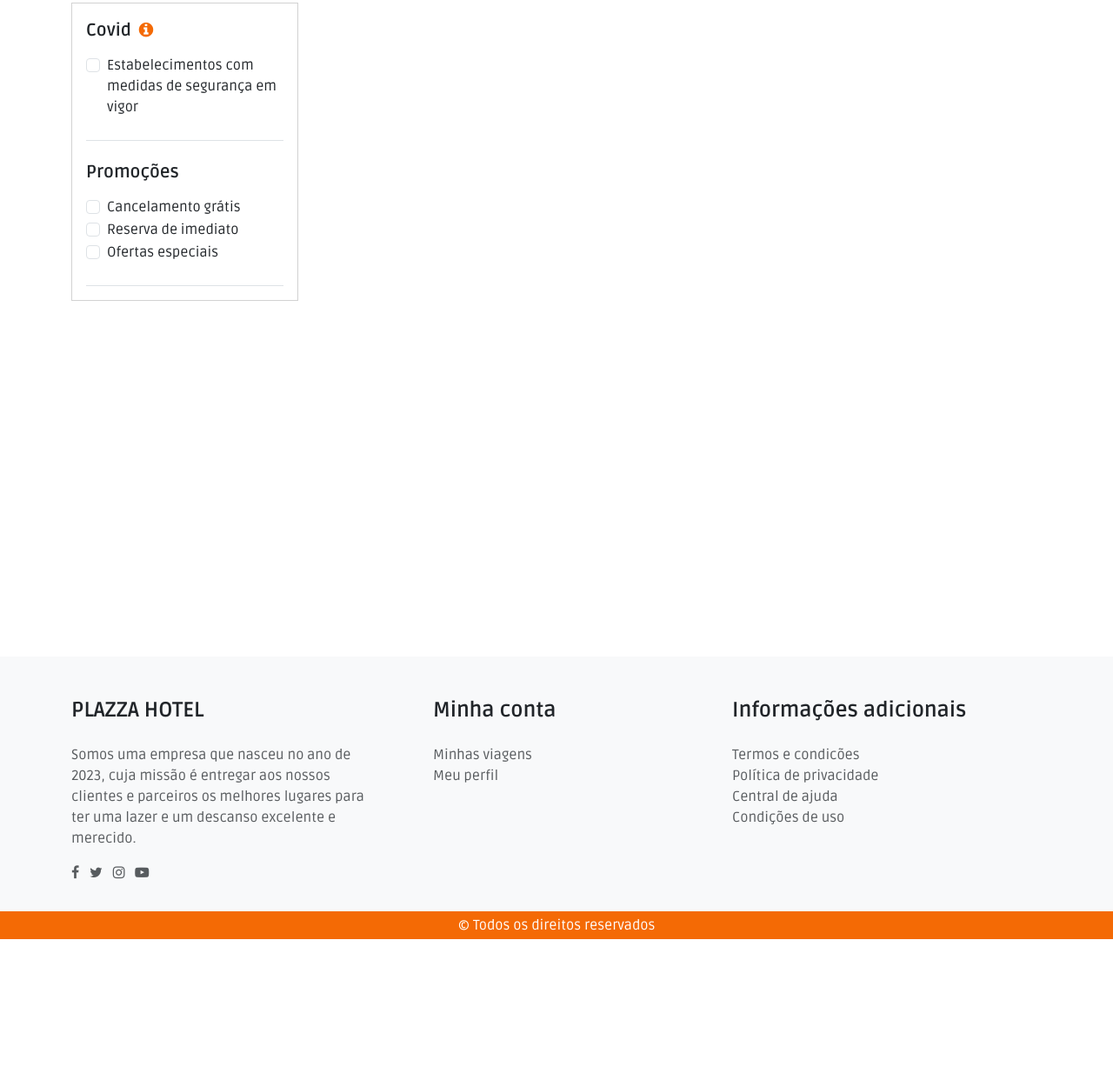
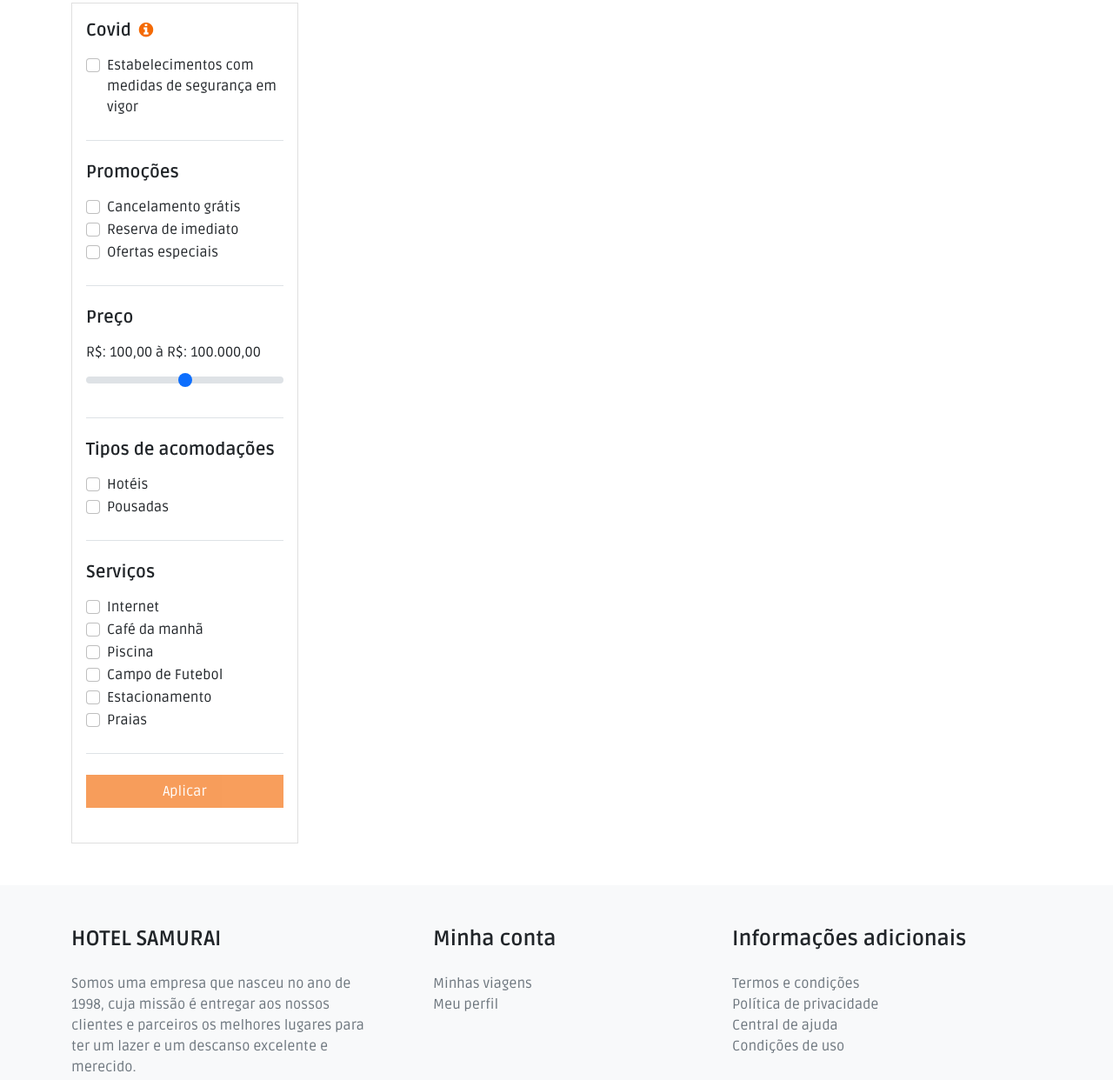
Before and after one commit to nildogalvino/hotel, a plain HTML site: page result.html in a window 1280 px wide. Shown: the part 749-1991 px from the top of the page at 87% size. Before the commit the page ends 1829 px from the top, so only its background shows below. Drawn offline with nearby package versions, Linux system fonts and the light colour scheme.

Commit message:
Hotel Plaza
Dando continuidade no projeto

```diff
--- a/result.html
+++ b/result.html
@@ -1,10 +1,11 @@
 <!DOCTYPE html>
-<html lang="pt-br">
+<html lang="pt">
 <head>
     <meta charset="UTF-8">
     <meta name="viewport" content="width=device-width, initial-scale=1.0">
-    <title>Hotel Plazza</title>
-    <link href="https://cdn.jsdelivr.net/npm/bootstrap@5.3.2/dist/css/bootstrap.min.css" rel="stylesheet" integrity="sha384-T3c6CoIi6uLrA9TneNEoa7RxnatzjcDSCmG1MXxSR1GAsXEV/Dwwykc2MPK8M2HN" crossorigin="anonymous">
+    <title>Hotel Samurai</title>
+    <link href="https://cdn.jsdelivr.net/npm/bootstrap@5.0.0-beta1/dist/css/bootstrap.min.css" rel="stylesheet"
+        integrity="sha384-giJF6kkoqNQ00vy+HMDP7azOuL0xtbfIcaT9wjKHr8RbDVddVHyTfAAsrekwKmP1" crossorigin="anonymous">
     <link href="https://fonts.googleapis.com/css2?family=Material+Icons" rel="stylesheet">
     <link rel="stylesheet" href="https://stackpath.bootstrapcdn.com/font-awesome/4.7.0/css/font-awesome.min.css"
         integrity="sha384-wvfXpqpZZVQGK6TAh5PVlGOfQNHSoD2xbE+QkPxCAFlNEevoEH3Sl0sibVcOQVnN" crossorigin="anonymous">
@@ -29,9 +30,11 @@
                     <li class="navbar-item me-5">
                         <a href="./index.html" class="nav-link">Home</a>
                     </li>
+                    <!-- Botão aparece quando tela menor -->
                     <li class="nav-item d-block d-md-none d-lg-none pt-2 pb-2">
                         <a href="#" type="button" class="btn btn-orange w-100 rounded-0">Login</a>
                     </li>
+                    <!-- End Botão tela menor -->
                     <li class="nav-item d-none d-md-block d-lg-block">
                         <a href="#" type="button" class="btn btn-orange rounded-0 ps-lg-5 pe-lg-5">Login</a>
                     </li>
@@ -40,7 +43,6 @@
         </div>
     </nav>
     <!-- End Navbar -->
-
 
     <!-- Banner -->
     <main class="w-100 background-banner-search d-flex align-items-center">
@@ -55,21 +57,24 @@
                                 class="form-control rounded-0"
                                 name="localizacao"
                                 id="localizacao"
-                            placeholder="Digite a localização" value="Prado">
+                                placeholder="Digite a localização"
+                                value="Rio de Janeiro">
                             </div>
                             <div class="col-12 col-md-12 col-lg-2 mb-3">
                                 <label for="entrada" class="form-label fw-bold">Entrada</label>
                                 <input type="date"
                                 class="form-control rounded-0"
                                 name="entrada"
-                            id="entrada" value="2023-12-29">
+                                id="entrada"
+                                value="2020-01-01">
                             </div>
                             <div class="col-12 col-md-12 col-lg-2 mb-3">
                                 <label for="saida" class="form-label fw-bold">Saída</label>
                                 <input type="date"
                                 class="form-control rounded-0"
                                 name="saida"
-                            id="saida" value="2024-01-05">
+                                id="saida"
+                                value="2020-01-10">
                             </div>
                             <div class="col-12 col-md-12 col-lg-3 mb-3">
                                 <label for="periodo" class="form-label fw-bold">Período</label>
@@ -101,8 +106,7 @@
     <main class="w-100 min-vh-100">
         <div class="container pt-4 pt-lg-5 pb-lg-5">
             <div class="row">
-            <!-- d-none d-md-none -->
-            <div class="d-lg-block col-lg-3">
+                <div class="d-none d-md-none d-lg-block col-lg-3">
                     <div class="card h-100 rounded-0">
                         <div class="card-body">
                             <!-- Covid -->
@@ -149,6 +153,83 @@
                                 </div>
                             </div>
                             <!-- End promoções -->
+                            <!-- Preço -->
+                            <div class="w-100 pt-4 pb-4 border-bottom">
+                                <div class="card-title d-flex align-items-baseline">
+                                    <h4 class="fs-5 fw-bold me-2">Preço</h4>
+                                </div>
+                                <label for="range" class="form-label">R$: 100,00 à R$: 100.000,00</label>
+                                <input type="range" class="form-range" min="0" max="5" step="0.5" id="range">
+                            </div>
+                            <!-- End preço -->
+                            <!-- Tipos de acomodações -->
+                            <div class="w-100 pt-4 pb-4 border-bottom">
+                                <div class="card-title d-flex align-items-baseline">
+                                    <h4 class="fs-5 fw-bold me-2">Tipos de acomodações</h4>
+                                </div>
+                                <div class="form-check">
+                                    <input type="checkbox" class="form-check-input" value="hoteis" id="hoteis">
+                                    <label for="hoteis" class="form-check-label">
+                                        Hotéis
+                                    </label>
+                                </div>
+                                <div class="form-check">
+                                    <input type="checkbox" class="form-check-input" value="pousadas" id="pousadas">
+                                    <label for="pousadas" class="form-check-label">
+                                        Pousadas
+                                    </label>
+                                </div>
+                            </div>
+                            <!-- End acomodações -->
+                            <div class="w-100 pt-4 pb-4 border-bottom">
+                                <div class="card-title d-flex align-items-baseline">
+                                    <h4 class="fs-5 fw-bold me-2">Serviços</h4>
+                                </div>
+                                <div class="form-check">
+                                    <input type="checkbox" class="form-check-input" value="internet" id="internet">
+                                    <label for="internet" class="form-check-label">
+                                        Internet
+                                    </label>
+                                </div>
+                                <div class="form-check">
+                                    <input type="checkbox" class="form-check-input" value="cafe-manha" id="cafe-manha">
+                                    <label for="cafe-manha" class="form-check-label">
+                                        Café da manhã
+                                    </label>
+                                </div>
+                                <div class="form-check">
+                                    <input type="checkbox" class="form-check-input" value="piscina" id="piscina">
+                                    <label for="piscina" class="form-check-label">
+                                        Piscina
+                                    </label>
+                                </div>
+                                <div class="form-check">
+                                    <input type="checkbox" class="form-check-input" value="campo-futebol" id="campo-futebol">
+                                    <label for="campo-futebol" class="form-check-label">
+                                        Campo de Futebol
+                                    </label>
+                                </div>
+                                <div class="form-check">
+                                    <input type="checkbox" class="form-check-input" value="estacionamento" id="estacionamento">
+                                    <label for="estacionamento" class="form-check-label">
+                                        Estacionamento
+                                    </label>
+                                </div>
+                                <div class="form-check">
+                                    <input type="checkbox" class="form-check-input" value="praias" id="praias">
+                                    <label for="praias" class="form-check-label">
+                                        Praias
+                                    </label>
+                                </div>
+                            </div>
+                            <!-- End Serviços -->
+                            <!-- Botão de aplicar -->
+                            <div class="w-100 pt-4 pb-4 d-flex justify-content-end">
+                                <button type="button" class="btn btn-orange pe-4 ps-4 rounded-0 w-100" disabled>
+                                    Aplicar
+                                </button>
+                            </div>
+                            <!-- End Botão -->
                         </div>
                     </div>
                 </div>
@@ -157,16 +238,16 @@
     </main>
 
 
-<!--Footer-->
+    <!-- Footer -->
     <footer class="w-100 bg-light">
         <div class="container pt-5 pt-lg-5 pb-lg-3">
             <div class="row">
                 <div class="col-12 col-md-3 col-lg-4 mb-3 mb-md-0 mb-lg-0">
-                <h4 class="fs-4 fw-bold text-uppercase mb-2 mb-md-4 mb-lg-4">Plazza Hotel</h4>
-                <p  class="text-muted">
-                    Somos uma empresa que nasceu no ano de 2023, cuja missão é entregar aos nossos
-                    clientes e parceiros
-                    os melhores lugares para ter uma lazer e um descanso excelente
+                    <h4 class="fs-4 fw-bold text-uppercase mb-2 mb-md-4 mb-lg-4">Hotel Samurai</h4>
+                    <p class="text-muted">
+                        Somos uma empresa que nasceu no ano de 1998, cuja missão
+                        é entregar aos nossos clientes e parceiros
+                        os melhores lugares para ter um lazer e um descanso excelente
                         e merecido.
                     </p>
                     <p>
@@ -186,26 +267,26 @@
                 </div>
                 <div class="col-12 col-md-3 col-lg-4 pe-lg-0 ps-lg-5 mb-3 mb-md-0 mb-lg-0">
                     <h4 class="fs-4 fw-bold mb-2 mb-md-4 mb-lg-4">Minha conta</h4>
-                <p class="mb-0 ">
+                    <p class="mb-0">
                         <a href="#" class="text-decoration-none text-muted">Minhas viagens</a>
                     </p>
-                <p class="mb-0 ">
+                    <p class="mb-0">
                         <a href="#" class="text-decoration-none text-muted">Meu perfil</a>
                     </p>
                 </div>
                 <div class="col-12 col-md-3 col-lg-4 mb-3 mb-md-0 mb-lg-0">
-                <h4 class="fs-4 fw-bold mb-2 mb-4 mb-lg-4">Informações adicionais</h4>
-                <p class="mb-0 ">
-                    <a href="#" class="text-decoration-none text-muted">Termos e condicões</a>
-                    <p class="mb-0 ">
+                    <h4 class="fs-4 fw-bold mb-2 mb-md-4 mb-lg-4">Informações adicionais</h4>
+                    <p class="mb-0">
+                        <a href="#" class="text-decoration-none text-muted">Termos e condições</a>
+                    </p>
+                    <p class="mb-0">
                         <a href="#" class="text-decoration-none text-muted">Política de privacidade</a>
                     </p>
-                    <p class="mb-0 ">
+                    <p class="mb-0">
                         <a href="#" class="text-decoration-none text-muted">Central de ajuda</a>
                     </p>
-                    <p class="mb-0 ">
+                    <p class="mb-0">
                         <a href="#" class="text-decoration-none text-muted">Condições de uso</a>
-                    </p>
                     </p>
                 </div>
             </div>
@@ -216,9 +297,13 @@
             </p>
         </div>
     </footer>
-<!--End Footer-->
+    <!-- End Footer -->
 
 </body>
-<script src="https://cdn.jsdelivr.net/npm/@popperjs/core@2.11.8/dist/umd/popper.min.js" integrity="sha384-I7E8VVD/ismYTF4hNIPjVp/Zjvgyol6VFvRkX/vR+Vc4jQkC+hVqc2pM8ODewa9r" crossorigin="anonymous"></script>
-<script src="https://cdn.jsdelivr.net/npm/bootstrap@5.3.2/dist/js/bootstrap.min.js" integrity="sha384-BBtl+eGJRgqQAUMxJ7pMwbEyER4l1g+O15P+16Ep7Q9Q+zqX6gSbd85u4mG4QzX+" crossorigin="anonymous"></script>
+<script src="https://cdn.jsdelivr.net/npm/@popperjs/core@2.5.4/dist/umd/popper.min.js"
+    integrity="sha384-q2kxQ16AaE6UbzuKqyBE9/u/KzioAlnx2maXQHiDX9d4/zp8Ok3f+M7DPm+Ib6IU"
+    crossorigin="anonymous"></script>
+<script src="https://cdn.jsdelivr.net/npm/bootstrap@5.0.0-beta1/dist/js/bootstrap.min.js"
+    integrity="sha384-pQQkAEnwaBkjpqZ8RU1fF1AKtTcHJwFl3pblpTlHXybJjHpMYo79HY3hIi4NKxyj"
+    crossorigin="anonymous"></script>
 </html>
```
Lines whose indentation alone changed are shown as unchanged.
